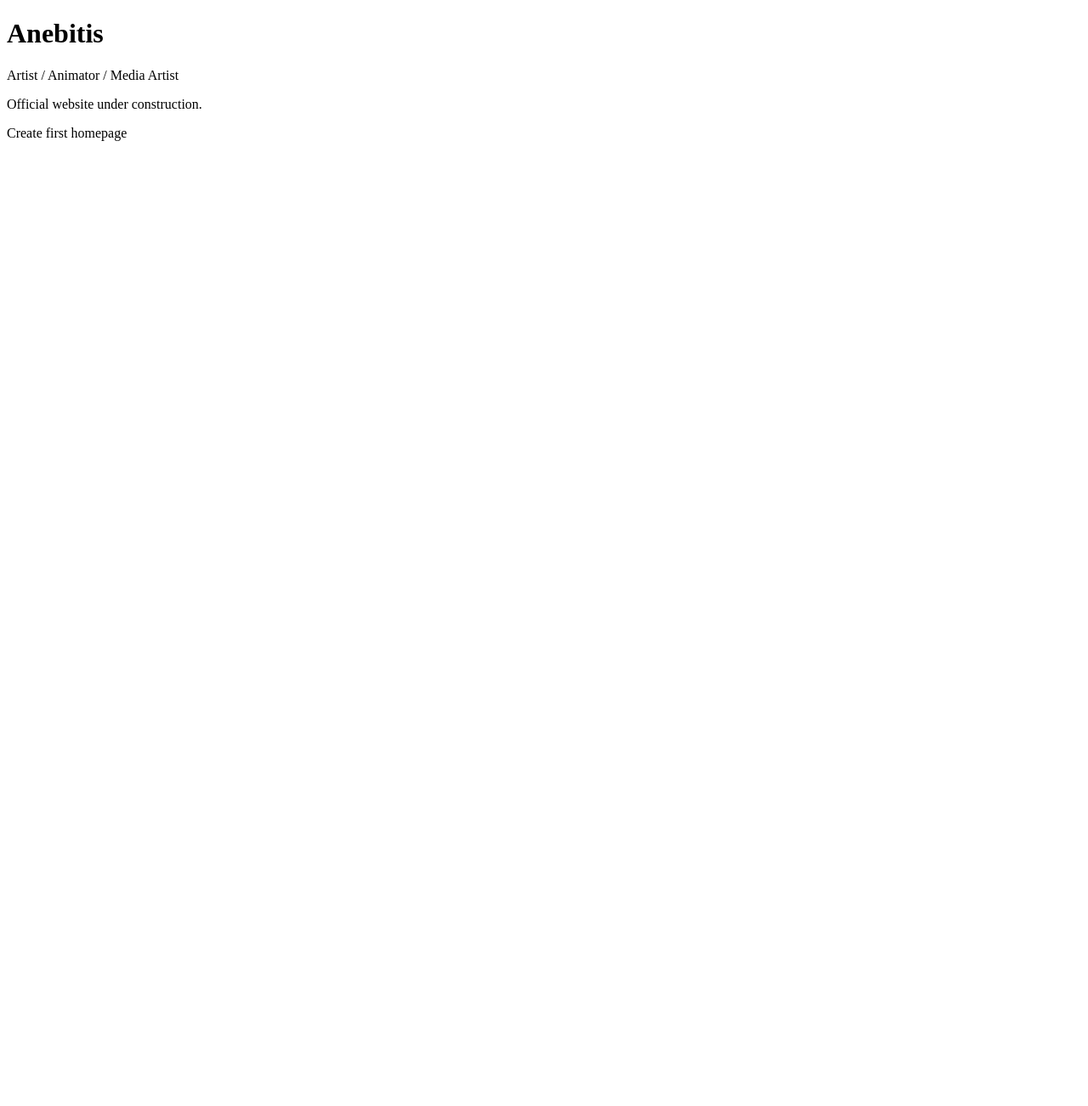
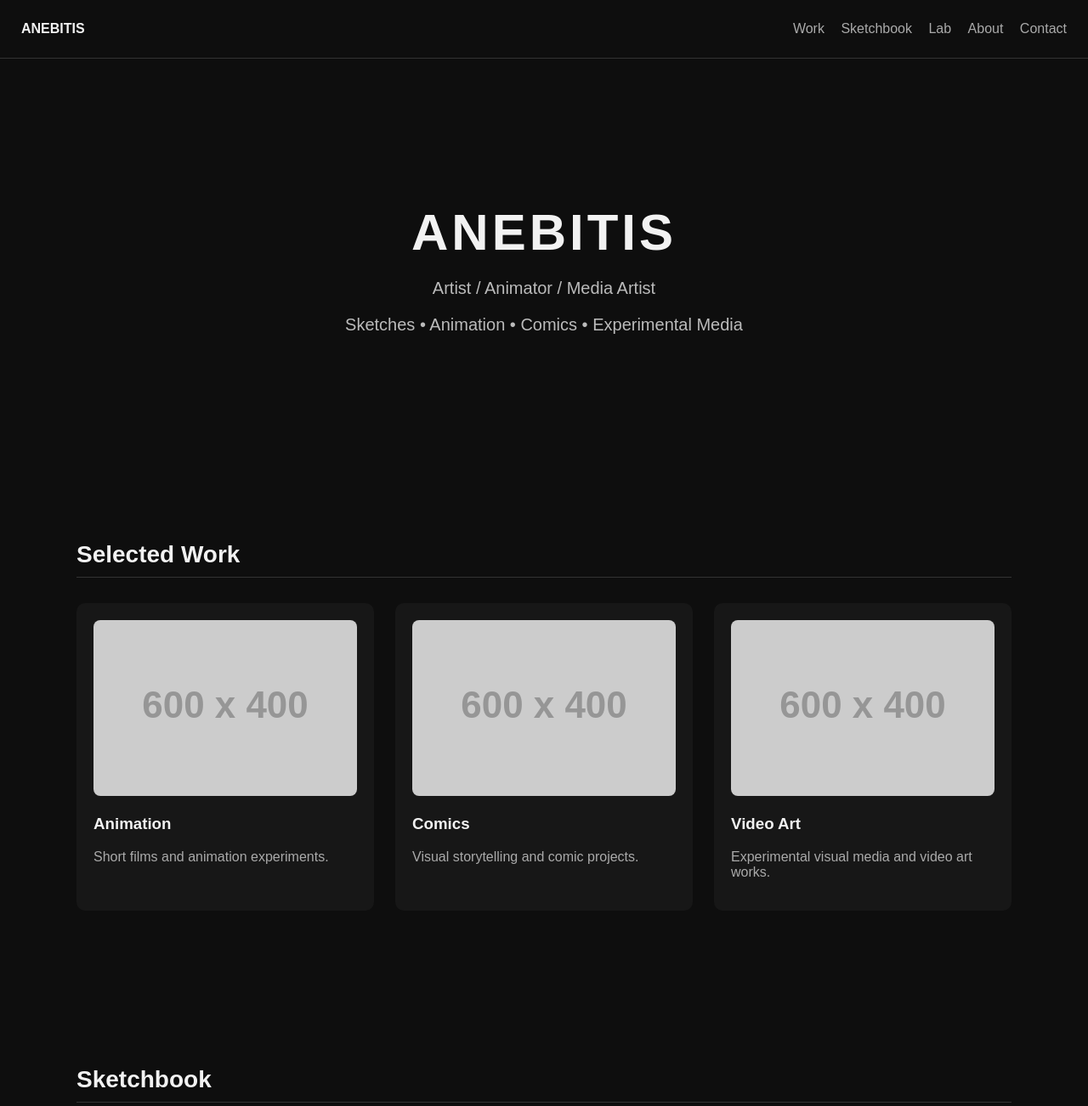
Before and after one commit to IoannisAnebitis/ioannisanebitis.github.io, a plain HTML site: page index.html in a window 1280 px wide. Shown: the top 1302 px of the page at 85% size. Before the commit the page ends 800 px from the top, so only its background shows below. Drawn offline with Linux system fonts and the light colour scheme; placeholder pictures from the web are drawn by us.

Commit message:
Add portfolio homepage
Updated the homepage structure and styling for Anebitis.

```diff
--- a/index.html
+++ b/index.html
@@ -1,15 +1,213 @@
 <!DOCTYPE html>
-<html lang="el">
+<html lang="en">
 <head>
-  <meta charset="UTF-8">
-  <meta name="viewport" content="width=device-width, initial-scale=1.0">
-  <title>Anebitis</title>
+<meta charset="UTF-8">
+<meta name="viewport" content="width=device-width, initial-scale=1.0">
+<title>Anebitis — Artist Lab</title>
+
+<style>
+body{
+  margin:0;
+  font-family:Arial, Helvetica, sans-serif;
+  background:#0e0e0e;
+  color:#f2f2f2;
+}
+
+header{
+  padding:25px;
+  border-bottom:1px solid #333;
+  display:flex;
+  justify-content:space-between;
+}
+
+header a{
+  color:#aaa;
+  margin-left:15px;
+  text-decoration:none;
+}
+
+header a:hover{
+  color:white;
+}
+
+.hero{
+  padding:120px 40px;
+  text-align:center;
+}
+
+.hero h1{
+  font-size:60px;
+  letter-spacing:4px;
+  margin-bottom:10px;
+}
+
+.hero p{
+  color:#bbb;
+  font-size:20px;
+}
+
+.section{
+  padding:80px 40px;
+  max-width:1100px;
+  margin:auto;
+}
+
+.section h2{
+  margin-bottom:30px;
+  font-size:28px;
+  border-bottom:1px solid #333;
+  padding-bottom:10px;
+}
+
+.grid{
+  display:grid;
+  grid-template-columns:repeat(auto-fit,minmax(250px,1fr));
+  gap:25px;
+}
+
+.card{
+  background:#171717;
+  padding:20px;
+  border-radius:10px;
+}
+
+.card img{
+  width:100%;
+  border-radius:8px;
+}
+
+.card p{
+  color:#aaa;
+}
+
+.about{
+  max-width:700px;
+  line-height:1.7;
+  color:#ccc;
+}
+
+footer{
+  border-top:1px solid #333;
+  padding:40px;
+  text-align:center;
+  color:#777;
+}
+</style>
+
 </head>
+
 <body>
-  <h1>Anebitis</h1>
-  <p>Artist / Animator / Media Artist</p>
-  <p>Official website under construction.</p>
+
+<header>
+<div><strong>ANEBITIS</strong></div>
+<div>
+<a href="#work">Work</a>
+<a href="#sketchbook">Sketchbook</a>
+<a href="#lab">Lab</a>
+<a href="#about">About</a>
+<a href="#contact">Contact</a>
+</div>
+</header>
+
+<section class="hero">
+<h1>ANEBITIS</h1>
+<p>Artist / Animator / Media Artist</p>
+<p>Sketches • Animation • Comics • Experimental Media</p>
+</section>
+
+<section id="work" class="section">
+<h2>Selected Work</h2>
+<div class="grid">
+
+<div class="card">
+<img src="https://via.placeholder.com/600x400">
+<h3>Animation</h3>
+<p>Short films and animation experiments.</p>
+</div>
+
+<div class="card">
+<img src="https://via.placeholder.com/600x400">
+<h3>Comics</h3>
+<p>Visual storytelling and comic projects.</p>
+</div>
+
+<div class="card">
+<img src="https://via.placeholder.com/600x400">
+<h3>Video Art</h3>
+<p>Experimental visual media and video art works.</p>
+</div>
+
+</div>
+</section>
+
+<section id="sketchbook" class="section">
+<h2>Sketchbook</h2>
+<div class="grid">
+
+<div class="card">
+<img src="https://via.placeholder.com/600x400">
+<p>Daily sketches and studies.</p>
+</div>
+
+<div class="card">
+<img src="https://via.placeholder.com/600x400">
+<p>Figure drawing and pose studies.</p>
+</div>
+
+<div class="card">
+<img src="https://via.placeholder.com/600x400">
+<p>Character exploration sketches.</p>
+</div>
+
+</div>
+</section>
+
+<section id="lab" class="section">
+<h2>Artist Lab</h2>
+<div class="grid">
+
+<div class="card">
+<img src="https://via.placeholder.com/600x400">
+<p>Animation tests and motion studies.</p>
+</div>
+
+<div class="card">
+<img src="https://via.placeholder.com/600x400">
+<p>Generative and coding experiments.</p>
+</div>
+
+<div class="card">
+<img src="https://via.placeholder.com/600x400">
+<p>Visual research and experimental ideas.</p>
+</div>
+
+</div>
+</section>
+
+<section id="about" class="section">
+<h2>About</h2>
+<div class="about">
+<p>
+Anebitis is the artistic identity of Ioannis Anebitis, a Greek artist working across drawing, animation, comics and experimental visual media.
+</p>
+
+<p>
+His work explores visual storytelling, symbolism and artistic research through sketches, moving images and hybrid artistic practices.
+</p>
+</div>
+</section>
+
+<section id="contact" class="section">
+<h2>Contact</h2>
+<p>Email: your@email.com</p>
+<p>Instagram</p>
+<p>ArtStation</p>
+<p>YouTube</p>
+</section>
+
+<footer>
+© Anebitis — Artist Laboratory
+</footer>
+
 </body>
 </html>
-
-Create first homepage
```
